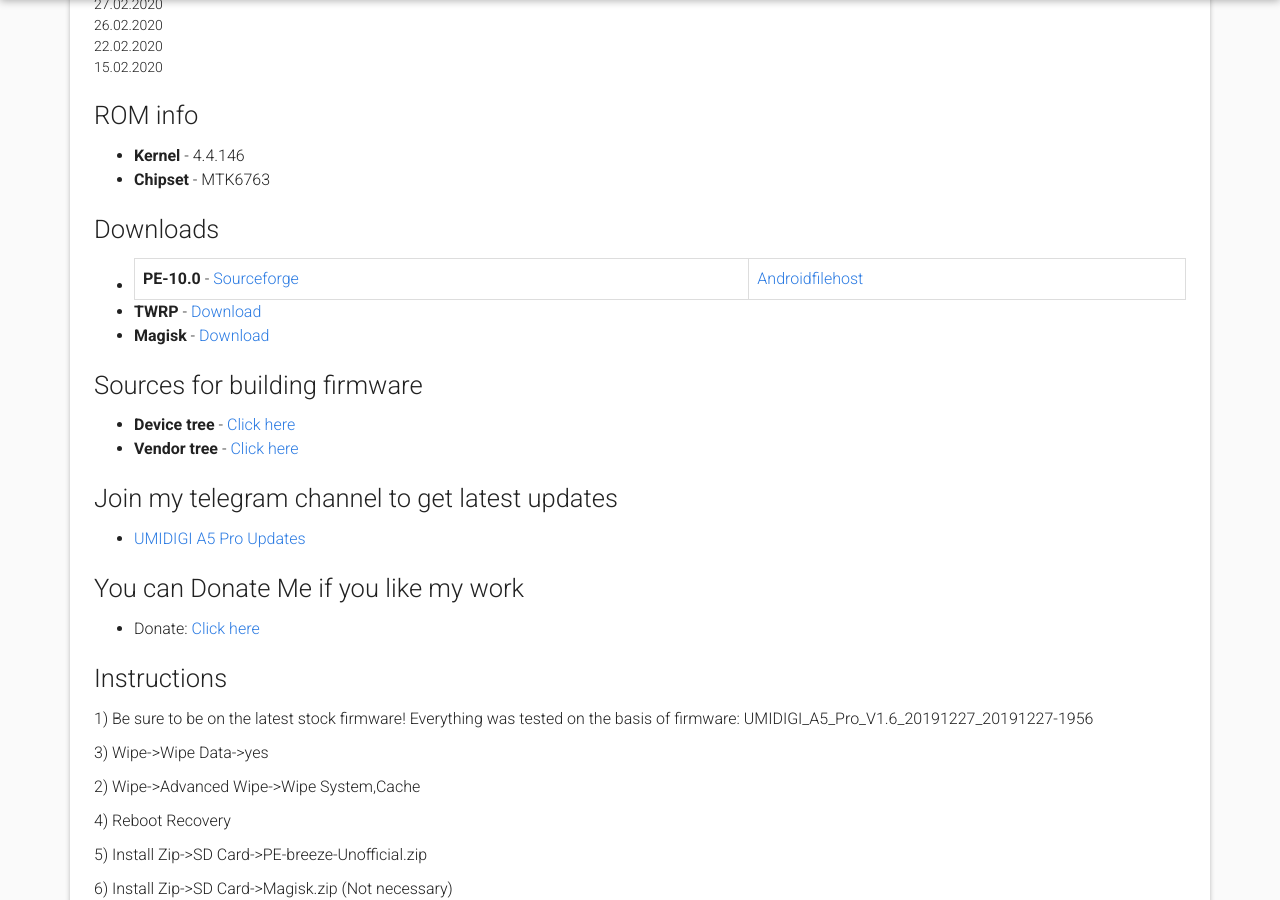
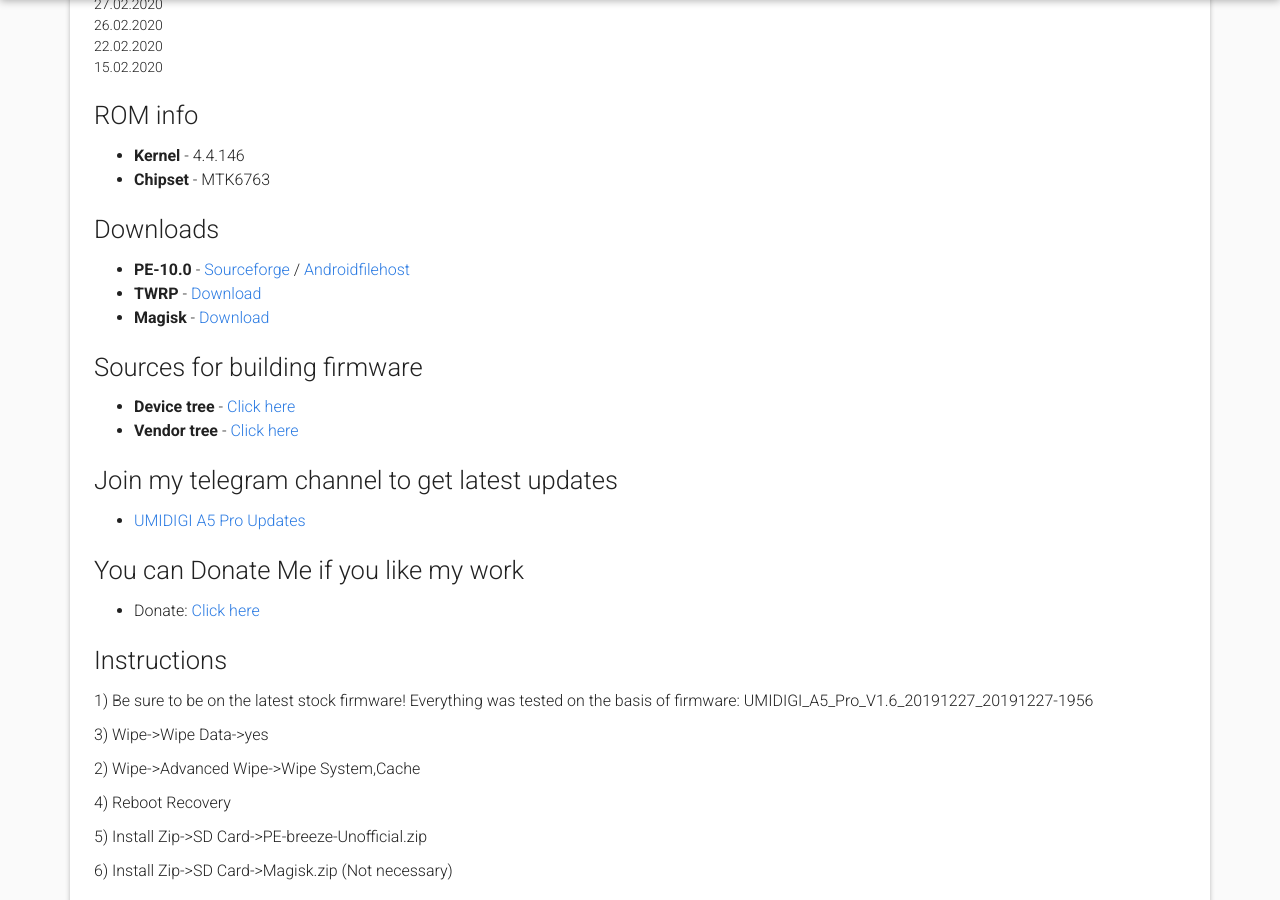
Before and after one commit to Hadenix/Hadenix.github.io, a Jekyll site: the page built from _posts/2020-03-30-pe-10-breeze.md, in a window 1280 px wide and 900 px high, scrolled down 2028 px. Built offline with Jekyll 4.4.1, drawn with Linux system fonts in a browser that asks for light colours; nearby versions of some CDN libraries.

```diff
--- a/_posts/2020-03-30-pe-10-breeze.md
+++ b/_posts/2020-03-30-pe-10-breeze.md
@@ -82,7 +82,7 @@ author: Kirill Yaroshevich
 * **Chipset** - MTK6763
 
 ### Downloads
-* **PE-10.0** - [Sourceforge](https://sourceforge.net/projects/umidigi-mt6763-dev/files/ROM/Non-Treble/PixelExperience/) | [Androidfilehost](https://androidfilehost.com/?w=files&flid=305366)
+* **PE-10.0** - [Sourceforge](https://sourceforge.net/projects/umidigi-mt6763-dev/files/ROM/Non-Treble/PixelExperience/) / [Androidfilehost](https://androidfilehost.com/?w=files&flid=305366)
 * **TWRP** - [Download](https://sourceforge.net/projects/umidigi-mt6763-dev/files/TWRP/)
 * **Magisk** - [Download](https://github.com/topjohnwu/Magisk/releases)
 
```
